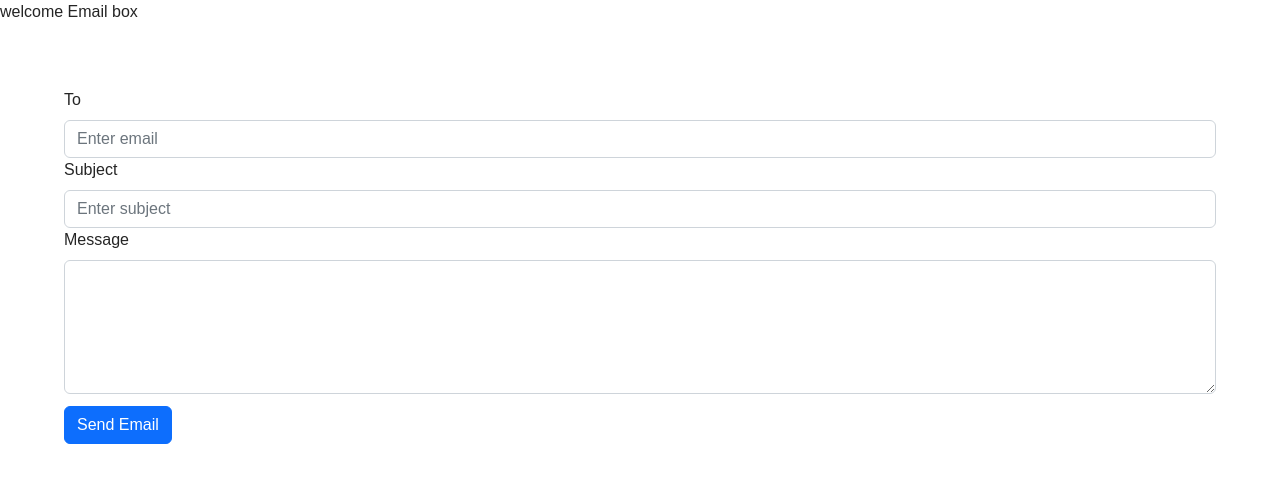
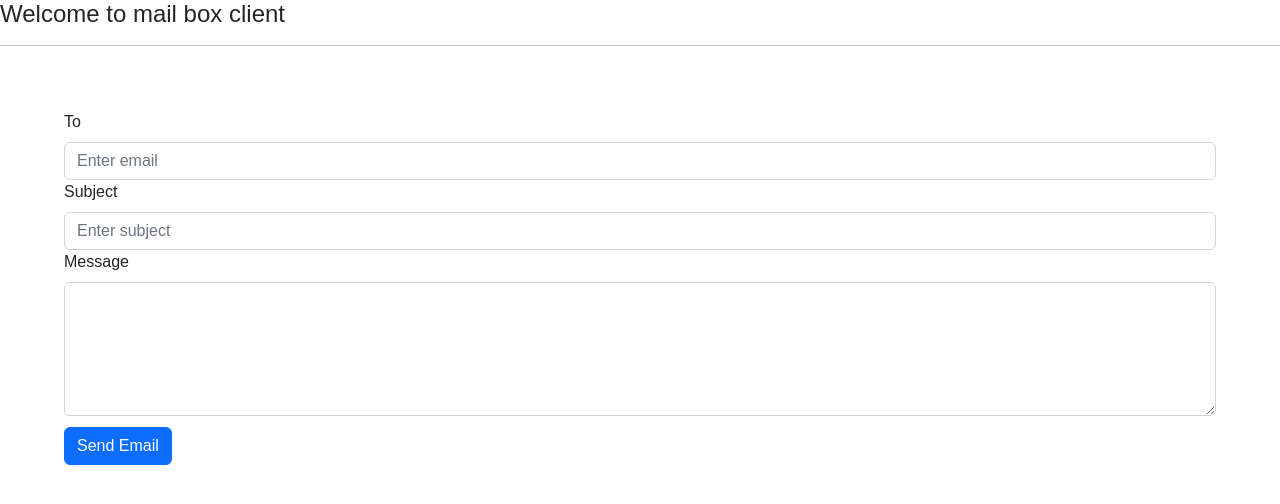
Before and after one commit to Abhishek2020xyz/Mail-box, a React (Create React App) app: page /Welcome in a window 1280 px wide. Shown: the top 504 px of the page. Built offline with nearby package versions, Linux system fonts and the light colour scheme; the HTML template or start-up script is replaced by a standard one.

Commit message:
inboxviewandlogoutfunction

```diff
--- a/src/App.js
+++ b/src/App.js
@@ -1,22 +1,27 @@
 
 import { Route,Routes } from 'react-router-dom';
-import Header from './components/Pages/Header';
+import Header from "./components/Pages/Header"
 import Inbox from './components/Pages/Inbox';
 import Sentbox from './components/Pages/Sentbox';
+import ComposeMail from './components/Pages/Composemail';
 import SignUp from './components/Pages/SignUp';
 import SignIn from "./components/Pages/SignIn"
 import Welcome from './components/Pages/Welcome';
 
 function App() {
   return (
-    <div className="App">
+    <div >
+
+      <Header/>
      <Routes>
 
       <Route path ='/' element={<SignIn/>}/>
       <Route path='/SignUp' element={<SignUp/>}/>
       <Route path="/Welcome" element={<Welcome/>} />
       <Route path="/Inbox" element={<Inbox/>}></Route>
+      <Route path="/ComposeMail" element={<ComposeMail/>}/>
       <Route path='/SentBox' element={<Sentbox/>}/>
+
      </Routes>
 
 
--- a/src/components/Pages/Composemail.js
+++ b/src/components/Pages/Composemail.js
@@ -1,3 +1,4 @@
+import React from "react";
 import { useRef } from "react";
 import { useDispatch } from "react-redux";
 import { Editor } from "react-draft-wysiwyg";
--- a/src/components/Pages/EmailForm.js
+++ b/src/components/Pages/EmailForm.js
@@ -20,7 +20,7 @@ const handlerSubmit = (e) => {
 const emaildata = {email: enteredemail, message: enteredmessage, subject: entersubject}
 
 
-//console.log(emailData)
+console.log(emaildata)
 fetch(
    ` https://mail-box-client-c37fc-default-rtdb.firebaseio.com/emailData/${localStorage.getItem('email')}/Sent.json`,{
 
--- a/src/components/Pages/Inbox.js
+++ b/src/components/Pages/Inbox.js
@@ -1,22 +1,108 @@
-import { useEffect } from "react";
-import { useDispatch, useSelector } from "react-redux"
+// import React, { useEffect } from "react";
+// import { useDispatch, useSelector } from "react-redux"
+// import { inboxAction } from "../store/InboxSlice";
+
+// const Inbox = () => {
+
+// const emaildata = useSelector(state=>state.in.inbox);
+// const dispatch = useDispatch();
+// const submitHandler = () =>{
+//     fetch(
+//  `https://mail-box-client-c37fc-default-rtdb.firebaseio.com/emailData/${localStorage.getItem("email")}/Recieve.json`
+//  ).then((res)=>{
+
+//      if(res.ok){
+//         return res.json()
+//      }else{
+//         return res.json().then((data)=>{
+//             if(data && data.error && data.error.message){
+//                 let errMessage = "Authentication Failed," + data.error.message;
+
+//                 throw new Error(errMessage);
+//             }
+//         })
+//      }
+//  }).then((data)=>{
+//     const myarr = []
+
+//     for(let i in data){
+//         myarr.push({
+//             id:i,
+//             email:data[i].email,
+//             subject:data[i].subject,
+//             message:data[i].message
+//         })
+//     }
+//     //console.log(data)
+//     console.log(myarr)
+//     dispatch(inboxAction.setinbox(myarr))
+
+
+//  }).catch((err)=>{
+//     alert(err.message)
+//  })
+
+// }
+// useEffect(()=>{
+//     submitHandler();
+// },[]);
+
+
+// return (
+
+//     <div>
+
+//   {emaildata.map((item,index)=>(
+
+//       <div key={index}>
+
+//           <p>Email:  {item.email}</p>
+
+//           <p>Subject: {item.subject}</p>
+
+//           <p>Message: {item.message}</p>
+
+//           <hr/>
+
+//       </div>
+
+//   ))}
+
+//   </div>
+
+
+
+
+// )
+
+// }
+
+
+
+
+// export default Inbox
+
+
+import React,{useEffect} from 'react'
+import { useDispatch } from 'react-redux'
 import { inboxAction } from "../store/InboxSlice";
-
-const Inbox = () => {
-
-const emaildata = useSelector(state=>state.in.inbox);
+import { useSelector } from 'react-redux'
+import { sentboxAction } from '../store/SentSlice';
+function Inbox() {
+    const emaildata = useSelector(state=>state.sent.sentbox);
+    console.log(emaildata)
     const dispatch = useDispatch();
     const submitHandler = () =>{
-    fetch(
- `https://mail-box-client-c37fc-default-rtdb.firebaseio.com/emailData/${localStorage.getItem("email")}/Recive.json`).then((res)=>{
+    fetch(` https://mail-box-client-c37fc-default-rtdb.firebaseio.com/emailData/${localStorage.getItem('replacedmail')}/Recieve.json`)
+    .then(
+        (res)=>{
 
     if(res.ok){
             return res.json()
         }else{
             return res.json().then((data)=>{
                 if(data && data.error && data.error.message){
-                let errMessage = "Authentication Failed," + data.error.message;
-
+                    let errMessage = "Authentication Failed, " + data.error.message;
                     throw new Error(errMessage);
                 }
             })
@@ -32,50 +118,34 @@ const submitHandler = () =>{
                 message:data[i].message
             })
         }
+
         console.log(data)
-    dispatch(inboxAction.setinbox(myarr))
+       // console.log(myarr)
+       dispatch(sentboxAction.setsenbox(myarr))
 
 
     }).catch((err)=>{
         alert(err.message)
     })
-
 }
 useEffect(()=>{
+    console.log("hiii guys")
 submitHandler();
-},[]);
-
-
+},[])
   return (
 
       <div>
-
    {emaildata.map((item,index)=>(
-
         <div key={index}>
-
             <p>Email:  {item.email}</p>
-
             <p>Subject: {item.subject}</p>
-
             <p>Message: {item.message}</p>
-
             <hr/>
-
+        </div>
+    ))}
     </div>
 
-  ))}
-
-  </div>
-
-
-
-
   )
-
 }
 
-
-
-
-export default Inbox
+export default Inbox;
--- a/src/components/Pages/Sentbox.js
+++ b/src/components/Pages/Sentbox.js
@@ -7,7 +7,8 @@ function Sentbox() {
     const emaildata = useSelector(state=>state.sent.sentbox);
     const dispatch = useDispatch();
     const submitHandler = () =>{
-    fetch(`https://mail-box-client-c37fc-default-rtdb.firebaseio.com/emailData/${localStorage.getItem("email")}/Sent.json`).then(
+    fetch(`https://mail-box-client-c37fc-default-rtdb.firebaseio.com/emailData/${localStorage.getItem("email")}/Sent.json`)
+    .then(
         (res)=>{
 
     if(res.ok){
--- a/src/components/Pages/Welcome.js
+++ b/src/components/Pages/Welcome.js
@@ -1,12 +1,16 @@
 import EmailForm from "./EmailForm";
-const welcome = () =>{
-return(
-<div>
 
-<p> welcome Email box </p>
-  <EmailForm/>
+function Welcome() {
+  return (
+   <div>
+     <div>
+      <h4>Welcome to mail box client</h4>
+    </div>
+    <hr/>
+    <EmailForm/>
+   </div>
 
-    </div>
-)
+  )
 }
-export default welcome;
+
+export default Welcome
--- a/src/components/store/AuthReducer.js
+++ b/src/components/store/AuthReducer.js
@@ -5,7 +5,7 @@ import { createSlice } from "@reduxjs/toolkit";
 const initialAuthState = {
   isLogin: false,
   idToken: localStorage.getItem("idToken"),
-  email: localStorage.getItem("emailId"),
+
 
 };
 
--- a/src/components/store/store.js
+++ b/src/components/store/store.js
@@ -5,7 +5,7 @@ import MailSlice from "./MailSlice";
 import sentboxslice from "./SentSlice";
 
 const store = configureStore({
-  reducer: { auth: AuthReducer,
+  reducer: { auth: AuthReducer.reducer,
              mail:MailSlice.reducer,
              sent:sentboxslice.reducer,
              in:inboxslice.reducer  },
```
Also changed, not shown: src/components/Pages/Header.js (+13 -0 lines). Lines whose indentation alone changed are shown as unchanged.
